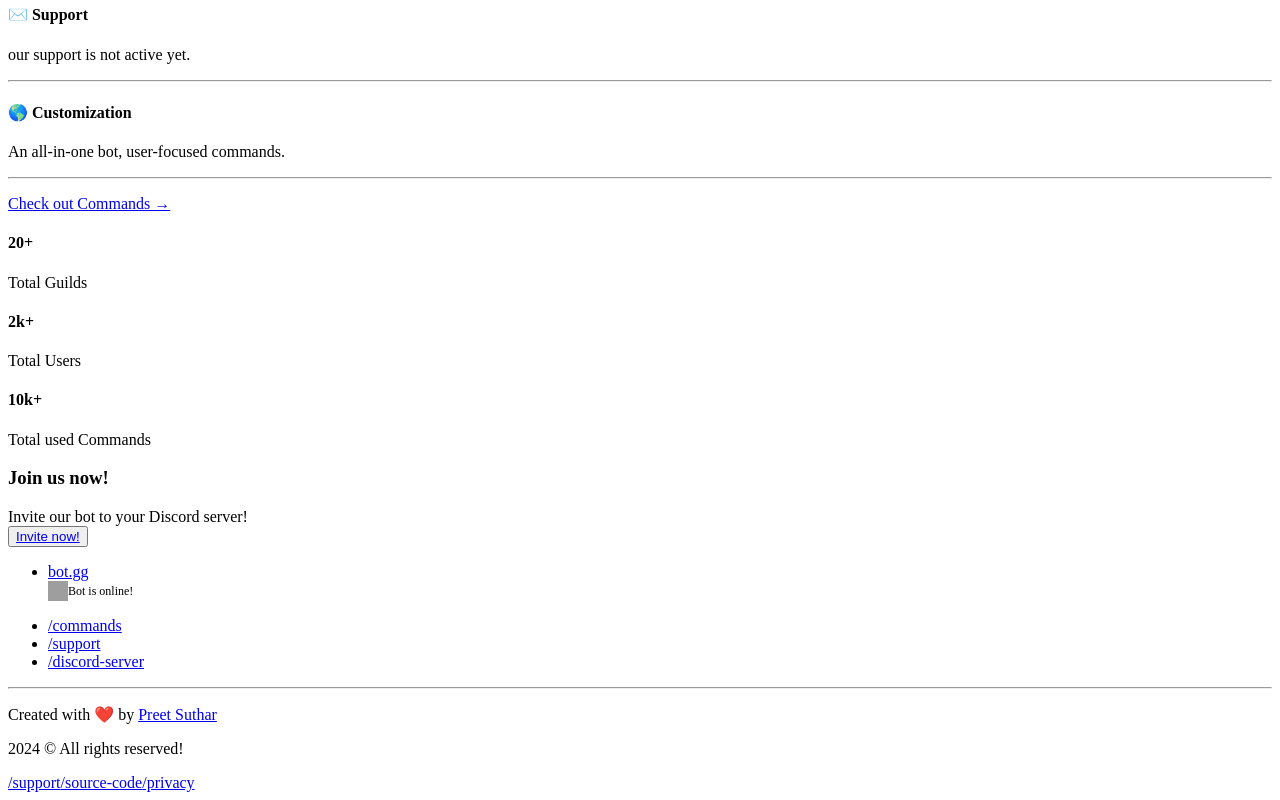
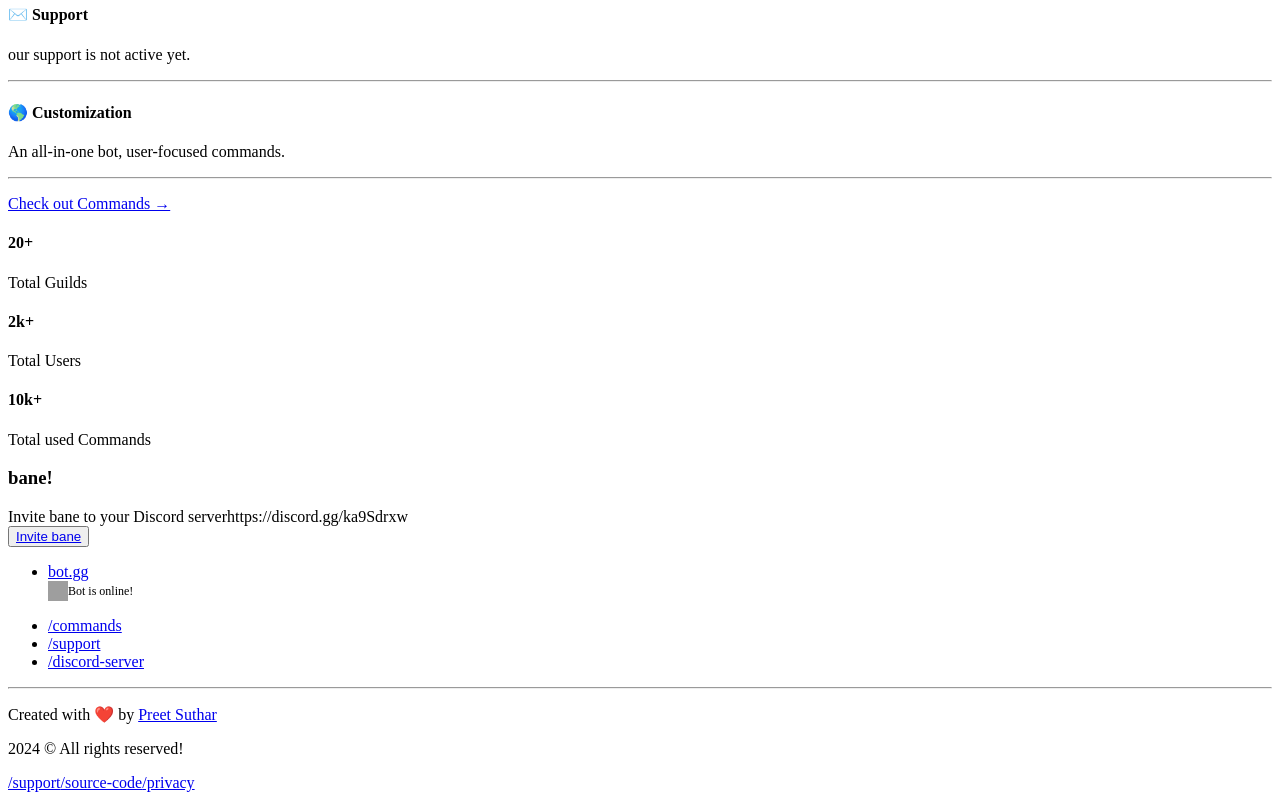
Before and after one commit to phobu/glorybot, a Next.js app: page / in a window 1280 px wide. Shown: the part 457-1257 px from the top of the page. Built offline with nearby package versions, Linux system fonts and the light colour scheme; grey boxes are pictures that could not be loaded.

Commit message:
Update JoinNow.js

```diff
--- a/src/components/JoinNow.js
+++ b/src/components/JoinNow.js
@@ -5,14 +5,14 @@
     <>
       <section className="joinUs">
         <div className="h-color joinUs-header">
-          <h3>Join us now!</h3>
+          <h3>bane!</h3>
         </div>
         <div className="joinUs-para p-color">
-          Invite our bot to your Discord server!{" "}
+          Invite bane to your Discord server{"https://discord.gg/ka9Sdrxw"}
         </div>
         <button className="btn">
           <Link className="h-color no-decoration" href="#">
-            Invite now!
+            Invite bane
           </Link>
         </button>
       </section>
```
